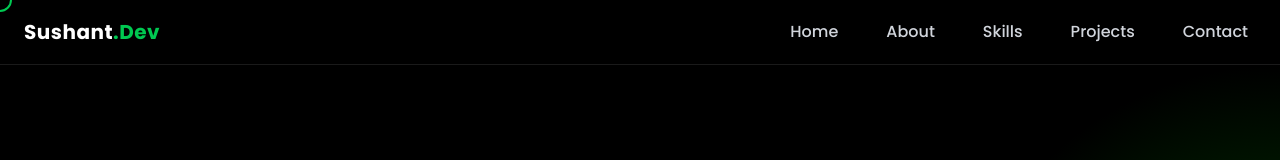
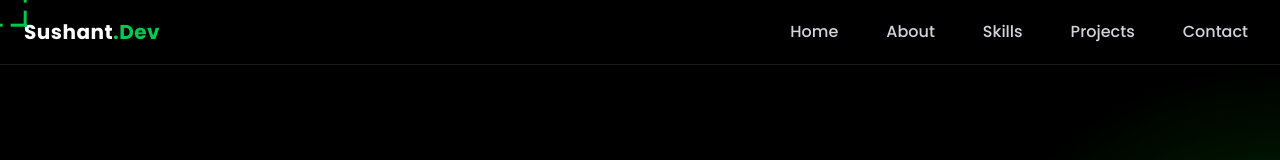
Before and after one commit to DevSushant03/Portfolio, a React (Vite) app: page / in a window 1280 px wide. Shown: the top 160 px of the page. Built offline with nearby package versions, Linux system fonts and the light colour scheme.

Commit message:
change custome cursor

```diff
--- a/src/App.css
+++ b/src/App.css
@@ -45,6 +45,7 @@ html {
   animation: float 3s ease-in-out infinite;
 }
 
+
 body {
   margin: 0;
   padding: 0;
--- a/src/components/CustomCursor.jsx
+++ b/src/components/CustomCursor.jsx
@@ -2,26 +2,61 @@ import React, { useState, useEffect } from "react";
 
 const CustomCursor = () => {
   const [position, setPosition] = useState({ x: 0, y: 0 });
+  const [size, setsize] = useState({ width: 40, height: 40 });
 
   useEffect(() => {
+    // Update cursor position
     const moveCursor = (e) => {
       setPosition({ x: e.clientX, y: e.clientY });
     };
-
     window.addEventListener("mousemove", moveCursor);
 
+    // Handle anchor hover
+    const anchorTags = document.querySelectorAll("a");
+
+    const handleHover = (e) => {
+      const rect = e.target.getBoundingClientRect();
+      setsize({ width: rect.width, height: rect.height });
+      console.log("Width:", rect.width);
+      console.log("Height:", rect.height);
+    };
+    const handleReset = (e) => {
+      setsize({ width: 40, height: 40 });
+    };
+
+    anchorTags.forEach((a) => a.addEventListener("mouseover", handleHover));
+    anchorTags.forEach((a) => a.addEventListener("mouseleave", handleReset));
+
+    // Cleanup
     return () => {
       window.removeEventListener("mousemove", moveCursor);
+      anchorTags.forEach((a) =>
+        a.removeEventListener("mouseover", handleHover)
+      );
+      anchorTags.forEach((a) =>
+        a.removeEventListener("mouseleave", handleReset)
+      );
     };
   }, []);
 
   return (
-    <div
-      className="hidden md:block fixed top-0 left-0 w-6 h-6 border-2 border-green-500 rounded-full pointer-events-none transition-transform duration-150 ease-out z-[9999]"
-      style={{
-        transform: `translate(${position.x - 12}px, ${position.y - 12}px)`,
-      }}
-    ></div>
+    <div className="">
+      <div
+        style={{
+          width: `${size.width}px`,
+          height: `${size.height}px`,
+          transform: `translate(${position.x - size.width / 3}px, ${
+            position.y - size.height / 3
+          }px)`,
+        }}
+        className="hidden md:block fixed top-0 left-0 bg-transparent pointer-events-none transition-transform duration-150 ease-out z-[99]"
+      >
+        <span className="absolute mb-1 top-0 left-0 w-4 h-4 border-t-3 border-l-3 border-green-500"></span>
+        <span className="absolute m-b1 top-0 right-0 w-4 h-4 border-t-3 border-r-3 border-green-500"></span>
+        <span className="absolute mt-1 bottom-0 left-0 w-4 h-4 border-b-3 border-l-3 border-green-500"></span>
+        <span className="absolute mt-1 bottom-0 right-0 w-4 h-4 border-b-3 border-r-3 border-green-500"></span>
+      </div>
+    </div>
   );
 };
 
--- a/src/components/Navbar.jsx
+++ b/src/components/Navbar.jsx
@@ -36,31 +36,31 @@ const Navbar = () => {
         >
           <a
             href="#home"
-            className="p-1 px-2 rounded-full hover:text-black hover:bg-green-500"
+            className="p-1 px-2 rounded-full "
           >
             Home
           </a>
           <a
             href="#about"
-            className="p-1 px-2 rounded-full hover:text-black hover:bg-green-500"
+            className="p-1 px-2 rounded-full"
           >
             About
           </a>
           <a
             href="#skill"
-            className="p-1 px-2 rounded-full hover:text-black hover:bg-green-500"
+            className="p-1 px-2 rounded-full"
           >
             Skills
           </a>
           <a
             href="#project"
-            className="p-1 px-2 rounded-full hover:text-black hover:bg-green-500"
+            className="p-1 px-2 rounded-full"
           >
             Projects
           </a>
           <a
             href="#contact"
-            className="p-1 px-2 rounded-full hover:text-black hover:bg-green-500"
+            className="p-1 px-2 rounded-full"
           >
             Contact
           </a>
```
